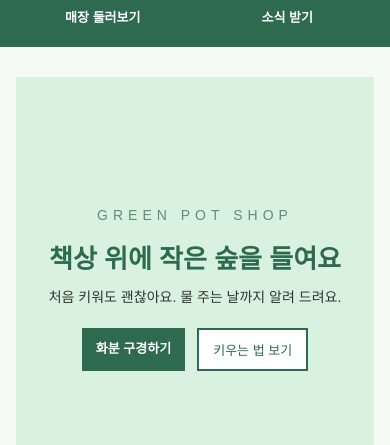
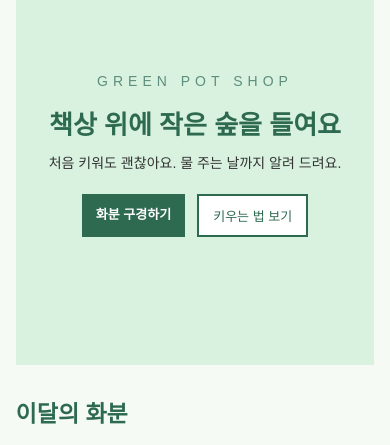
Before and after one commit to bin0864/flex-plants, a plain HTML site: page index.html in a window 390 px wide. Shown: the part 221-666 px from the top of the page. Drawn offline with Linux system fonts and the light colour scheme.

Commit message:
fix: remove extra mobile top padding with sticky header

```diff
--- a/css/media.css
+++ b/css/media.css
@@ -1,9 +1,5 @@
 
 @media (max-width: 767px) {
-    body {
-        padding-top: 134px;
-    }
-
     header {
         height: 134px;
         padding: 12px 4%;
```
